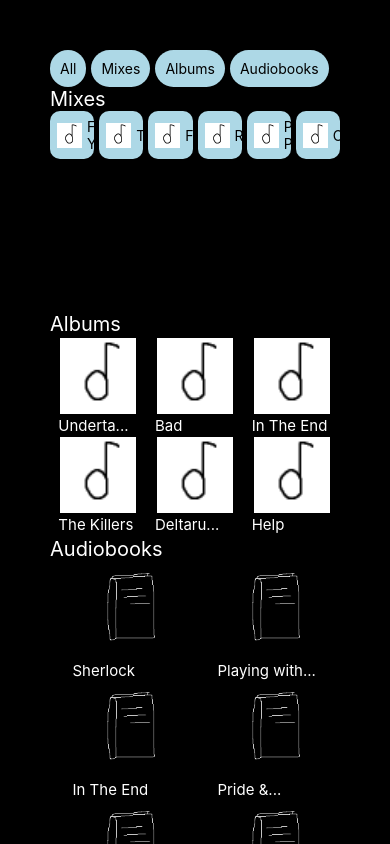
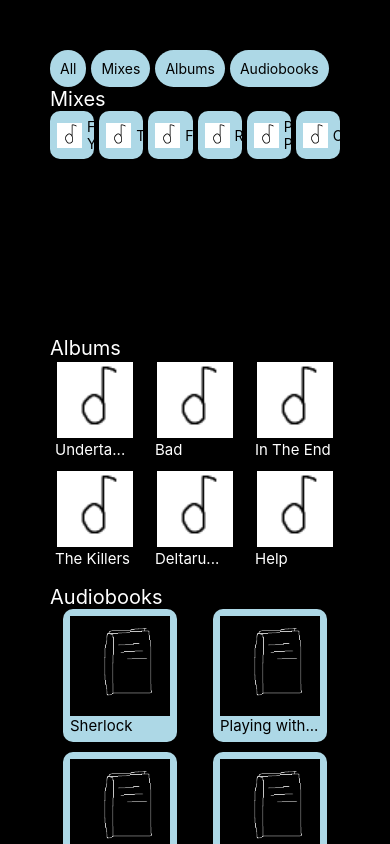
Before and after one commit to Obspogon/ALI_A1, a React Native app: screen / in a window 390 px wide. Built offline with nearby package versions, Linux system fonts and the light colour scheme.

Commit message:
audiobook background

```diff
--- a/App.js
+++ b/App.js
@@ -79,5 +79,6 @@ const styles = StyleSheet.create({
 		flexWrap: "wrap",
 		justifyContent: "space-around",
 		alignItems: "center",
+		gap: 10,
 	},
 });
--- a/AudiobookComponent.js
+++ b/AudiobookComponent.js
@@ -10,7 +10,12 @@ export default function AudiobookComponent(props) {
 }
 
 const styles = StyleSheet.create({
-	text: { fontSize: 15, color: "#fff" },
+	audiobookComponent: {
+		padding: 7,
+		backgroundColor: "lightblue",
+		borderRadius: 10,
+	},
+	text: { fontSize: 15, color: "#000" },
 	audiobookImage: {
 		height: 100,
 		width: 100,
```
